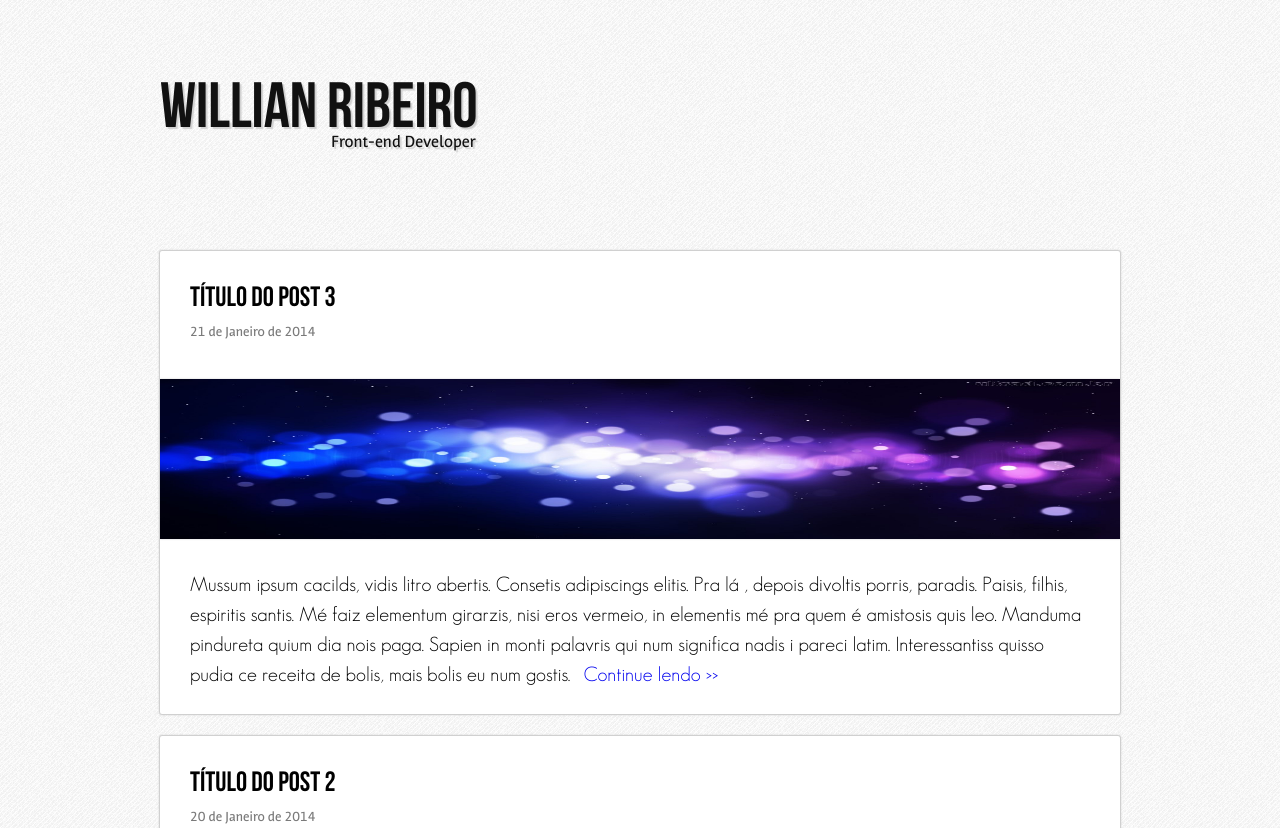
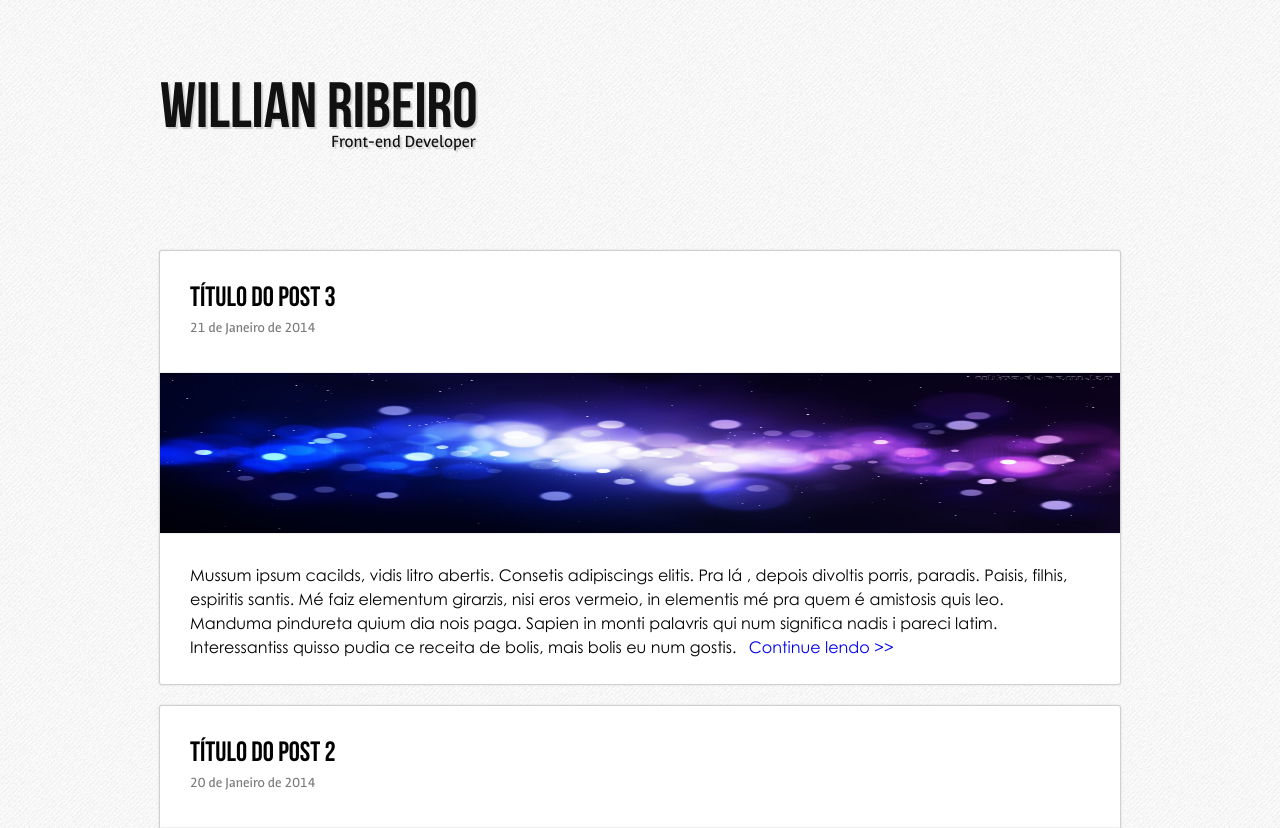
Before and after one commit to willianribeiro/old.personal.blog, a Jekyll site: the page built from index.html, in a window 1280 px wide. Shown: the top 828 px of the page. Built offline with Jekyll 4.4.1, drawn with Linux system fonts in a browser that asks for light colours; grey boxes are pictures that could not be loaded.

Commit message:
Alterando a fonte para Century Gothic

```diff
--- a/css/style.css
+++ b/css/style.css
@@ -23,20 +23,21 @@
 	font-weight: bold;
 }
 
-
 @font-face {
 	font-family: GeosansLight;
 	src: url("/fonts/GeosansLight.ttf") format("TrueType");
 }
 
+@font-face {
+	font-family: Gothic;
+	src: url("/fonts/Gothic.ttf") format("TrueType");
+}
+
 body {
-	font-family: GeosansLight;
-	font-size: 20px;
+	font-family: Gothic;
 	line-height: 1.5em;
 	background: url(/img/background.png) #f7f7f7;
 }
-
-
 
 .main-content {
 	width: 100%;
@@ -123,10 +124,12 @@ a.blog-title:hover {
 }
 
 .post-paragraph {
+	font-size: 14px;
 	padding: 16px 30px;
 }
 
 .post-paragraph-index {
+	font-size: 16px;
 	padding: 30px 30px 25px;
 }
 
```
Also changed, not shown: fonts/Gothic.ttf (added), 2 other files.
